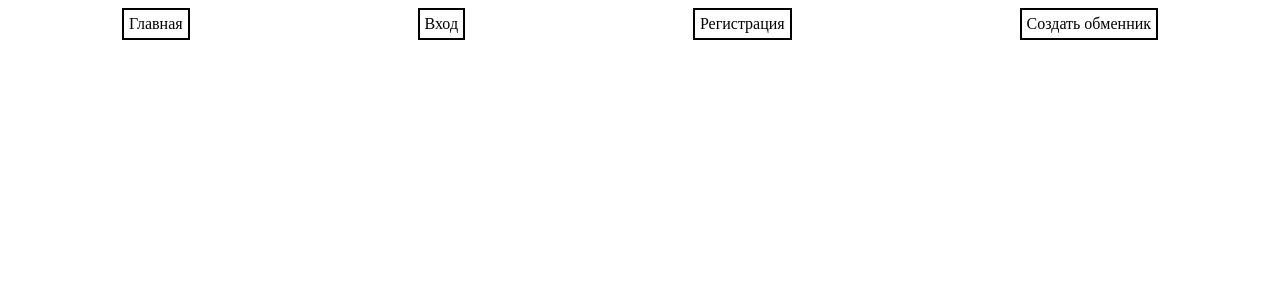
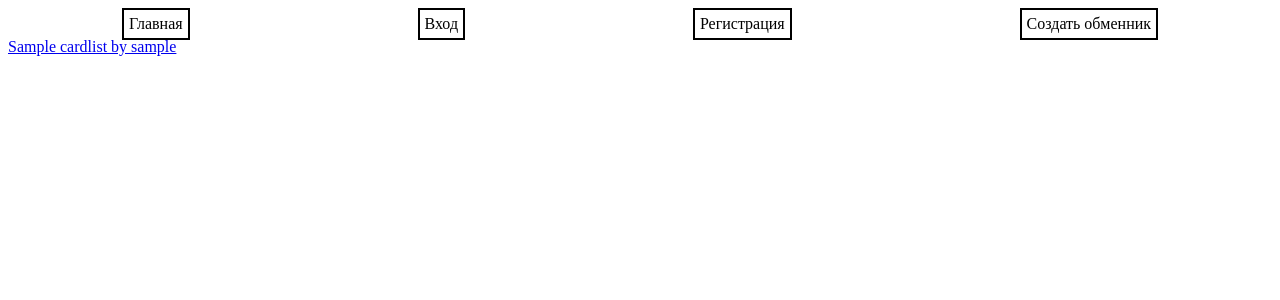
Before and after one commit to Cyber-Cowboy/exchangermtg, a Django app: page / in a window 1280 px wide. Shown: the top 300 px of the page. Run offline with Django 3.2, Linux system fonts and the light colour scheme; tables that the repository leaves empty hold one stand-in row (values such as "Sample post").

Commit message:
main page list of cardlists added

```diff
--- a/plist/models.py
+++ b/plist/models.py
@@ -7,6 +7,9 @@ from django.contrib.auth.models import User
 class CardList(models.Model):
 	user = models.ForeignKey(User, on_delete=models.CASCADE)
 	name = models.CharField(max_length=15, blank=True)
+	created_at = created_at = models.DateTimeField(auto_now_add=True)
+	class Meta:
+		ordering =('-created_at',)
 	def __str__(self):
 		return self.name
 	def get_absolute_url(self):
--- a/plist/templates/plist/index.html
+++ b/plist/templates/plist/index.html
@@ -1,5 +1,7 @@
 {% extends "base.html" %}
 {% block title %}Главная{% endblock %}
 {%block content%}
-
+{%for cardlist in cardlists%}
+<div><a href="{%url 'plist:card_list' cardlist.id %}">{{cardlist.name}} by {{cardlist.user.username}}</a></div>
+{%endfor%}
 {%endblock%}
--- a/plist/urls.py
+++ b/plist/urls.py
@@ -1,7 +1,6 @@
 from django.urls import path
-from django.conf import settings
-from django.conf.urls.static import static
 from . import views
+
 app_name = "plist"
 urlpatterns = [
 	path("exchanger/<int:pk>/cards", views.get_cards),
@@ -10,4 +9,4 @@ urlpatterns = [
 	path("exchanger/create_card", views.create_card, name="create_card"),
 	path("exchanger/my", views.my_lists, name="my_lists"),
 	path("", views.index, name="index")
-] + static(settings.STATIC_URL, document_root=settings.STATIC_ROOT)
+]
--- a/plist/views.py
+++ b/plist/views.py
@@ -7,8 +7,9 @@ from .models import CardList, Card
 from .forms import CardForm
 
 def index(request):
+	cardlist = CardList.objects.all()
 	return render(request,
-		"plist/index.html",{})
+		"plist/index.html",{"cardlists":cardlist})
 def card_list(request, pk):
 	card_list = get_object_or_404(CardList,pk=pk)
 	return render(request,
```
Also changed, not shown: plist/migrations/0004_auto_20210112_1754.py (added).
